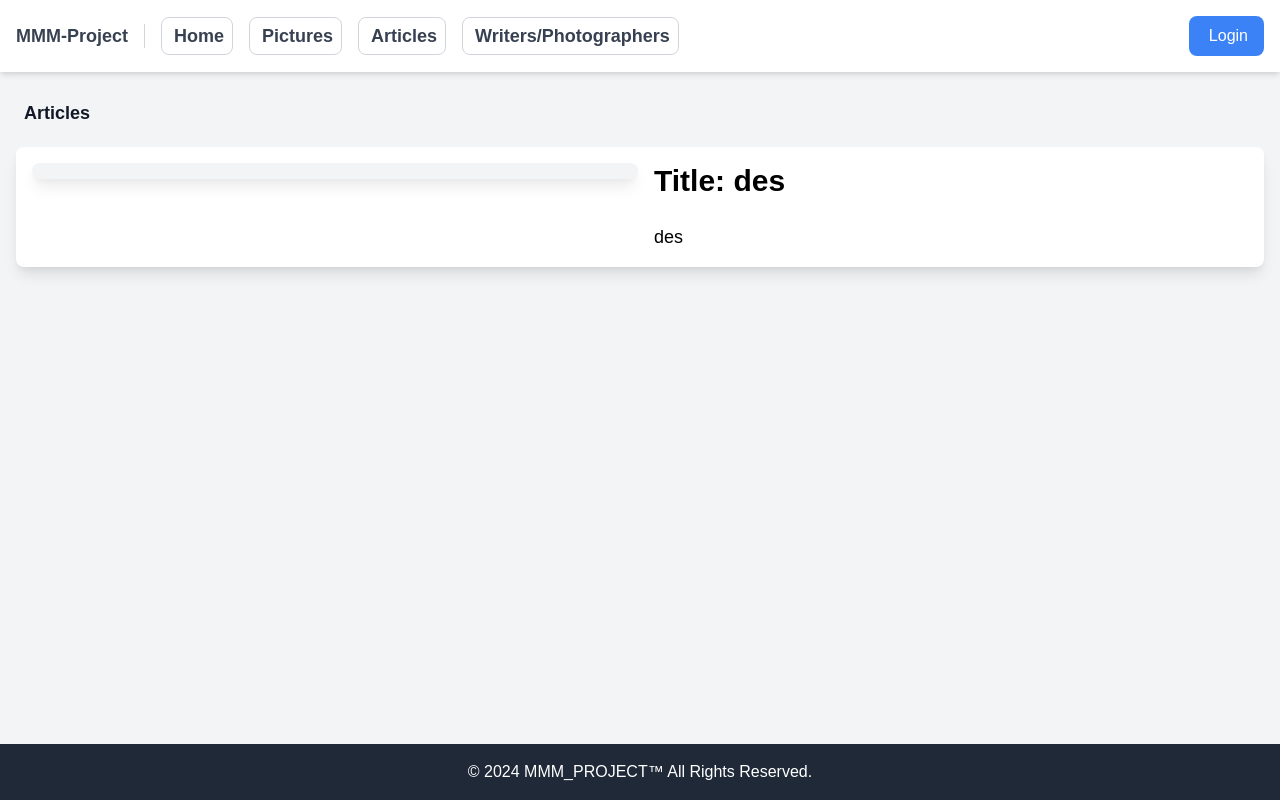
After one commit to saeed-54996/MMM-Project, a Flask app: page /user/ in a window 1280 px wide. The commit adds this page. Run offline with Flask 3, Linux system fonts and the light colour scheme; some libraries are stand-ins or nearby versions.

Commit message:
update user profile

```diff
--- a/my_flask_app/app.py
+++ b/my_flask_app/app.py
@@ -26,6 +26,12 @@ def logout():
 @app.route('/my-profile/')
 def my_profile():
     return user_profile()
+
+
+@app.route('/user/')
+def user_page():
+    return render_template('user.html')
+
 
 @app.route('/pictures/',methods=['GET'])
 def pictures():
--- a/my_flask_app/templates/articles.html
+++ b/my_flask_app/templates/articles.html
@@ -23,12 +23,12 @@
                 {% for article in articles %}
                 <tr class="border-b border-black hover:bg-gray-300">
                     <td class="py-3 px-6 text-left whitespace-nowrap">{{ article['id'] }}</td>
-                    <td class="py-3 px-6 text-left"><a href="{{ url_for('single_article_page', article_id=article['id']) }}" class="text-blue-500 hover:underline">{{ article['title'] }}</a></td>
+                    <td class="py-3 px-6 text-left"><a href="{{ url_for('singel_article_page', article_id=article['id']) }}" class="text-blue-500 hover:underline">{{ article['title'] }}</a></td>
                     <td class="py-3 px-6 text-left">{{ article.user.name }}</td>
                     <td class="py-3 px-6 text-left">{{ article.category.name }}</td>
                     <td class="py-3 px-6 text-left">
                         <button class="bg-blue-500 text-white py-1 px-2 rounded hover:bg-blue-900">
-                            <a href="{{ url_for('single_article_page', article_id=article['id']) }}" class="flex justify-center items-center gap-2">
+                            <a href="{{ url_for('singel_article_page', article_id=article['id']) }}" class="flex justify-center items-center gap-2">
                                 <iconify-icon icon="ci:show" width="1.4rem"></iconify-icon>
                                 <p class="text-base">Show article</p>
                             </a>
--- /dev/null
+++ b/my_flask_app/templates/user.html
@@ -0,0 +1,28 @@
+{% extends "base.html" %}
+
+{% block head %}
+<link rel="stylesheet" href="{{ url_for('static', filename='css/styles.css') }}">
+<title>Blank</title>
+{% endblock %}
+
+{% block body %}
+
+<a href="{{ url_for('articles_page') }}" class="text-gray-900 hover:text-black-700 text-lg font-bold inline-flex items-center mb-5">
+    <iconify-icon icon="ic:round-arrow-back" width="1.8rem" class="mr-2"></iconify-icon>
+    Articles
+</a>
+
+
+<div class="flex flex-wrap lg:flex-nowrap bg-white shadow-lg rounded-lg p-4">
+    <div class="w-full lg:w-2/3 mb-4 lg:mb-0">
+        <div class="bg-gray-100 p-2 rounded-lg shadow-lg">
+        </div>
+    </div>
+    <div class="w-full lg:w-2/3 lg:pl-4">
+        <h2 class="text-3xl font-bold mb-6">Title: des </h2>
+        <p class="text-lg ">des</p>
+    </div>
+</div>
+
+
+{% endblock %}
```
